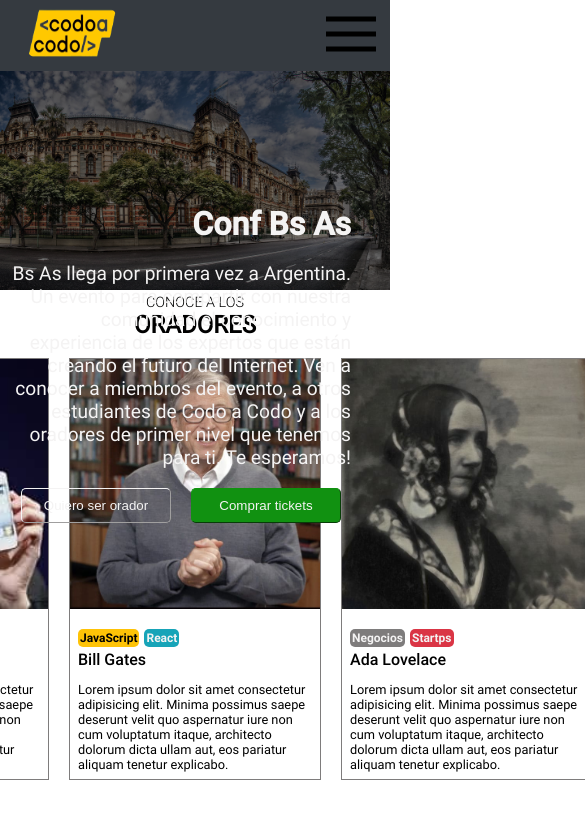
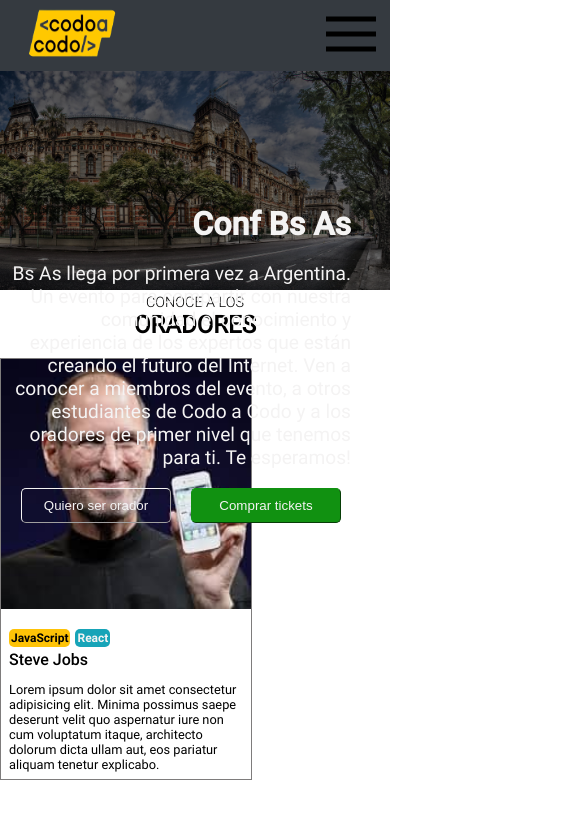
Before and after one commit to MakoskiVictor/CodoACodoIntegrador, an Angular app: page / in a window 390 px wide. Shown: the top 817 px of the page, 585 px wide, since content can reach past the window. Built offline with nearby package versions, Linux system fonts and the light colour scheme.

Commit message:
add responsive styles

```diff
--- a/src/app/modules/shared/components/speakers/speakers.component.scss
+++ b/src/app/modules/shared/components/speakers/speakers.component.scss
@@ -26,3 +26,12 @@ section {
     }
 
 }
+
+@media (max-width: 800px) {
+  .cardContainer {
+
+    width: 100%;
+    display: inline-block;
+  }
+
+}
```
